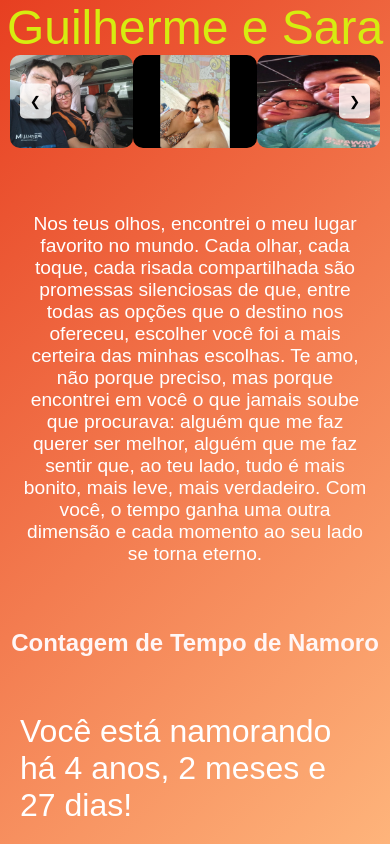
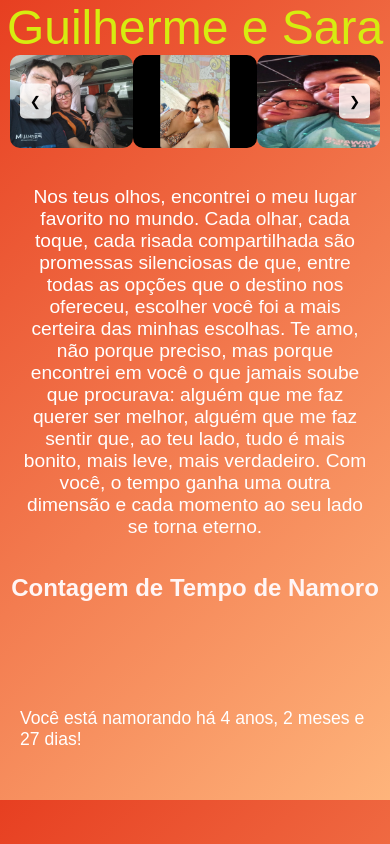
Before and after one commit to guilherme098775/Sara, a plain HTML site: page 404.html in a window 390 px wide. Drawn offline with Linux system fonts and the light colour scheme.

Commit message:
Update estilo.css

```diff
--- a/estilo.css
+++ b/estilo.css
@@ -6,7 +6,7 @@ body {
     justify-content: center;
     background: linear-gradient(135deg, #e73f21, #feb47b); /* Degradê romântico */
     color: #fff; /* Cor do texto branca para contraste */
-    height: 100vh;
+    height: 150vh;
     margin: 0;
 }
 h1 {
@@ -87,16 +87,27 @@ h1 {
 
     .texto-romantico {
         font-size: 1.5em; /* Reduz o tamanho da fonte em telas menores */
+        margin: 20px;
     }
 
     .carousel-images img {
-        width: 50%; /* Exibe 2 imagens por vez em telas menores */
+        width: 33.33%; /* Exibe 2 imagens por vez em telas menores */
+    }
+
+    .contador {
+        font-size: 1.5em;
+        padding-bottom: 50px;
     }
 }
 
 @media (max-width: 480px) {
+    body{
+        height: 100%;
+    }
+
     h1 {
         font-size: 1.5em; /* Reduz ainda mais o tamanho da fonte em telas muito pequenas */
+        padding-bottom: 50px;
     }
 
     .titulo-casal {
@@ -105,9 +116,15 @@ h1 {
 
     .texto-romantico {
         font-size: 1.2em; /* Reduz o tamanho da fonte em telas muito pequenas */
+        margin: 20px;
     }
 
     .carousel-images img {
         width: 33.33%; /* Exibe 1 imagem por vez em telas muito pequenas */
     }
+
+    .contador {
+        font-size: 1.1em;
+        padding-bottom: 50px;
+    }
 }
```
